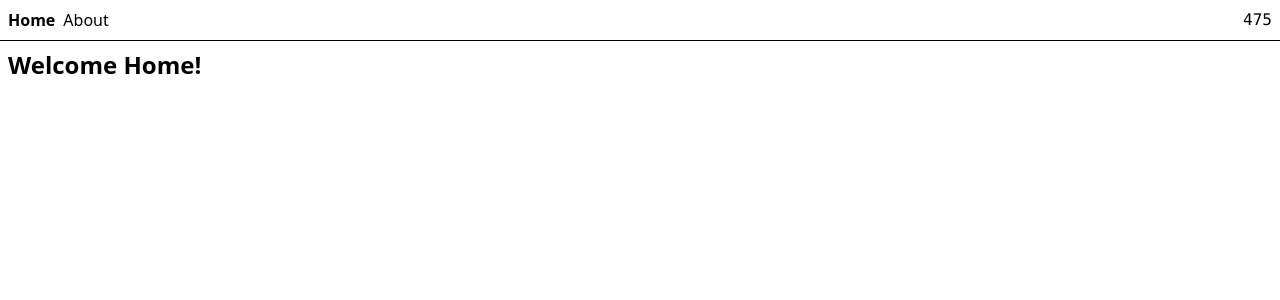
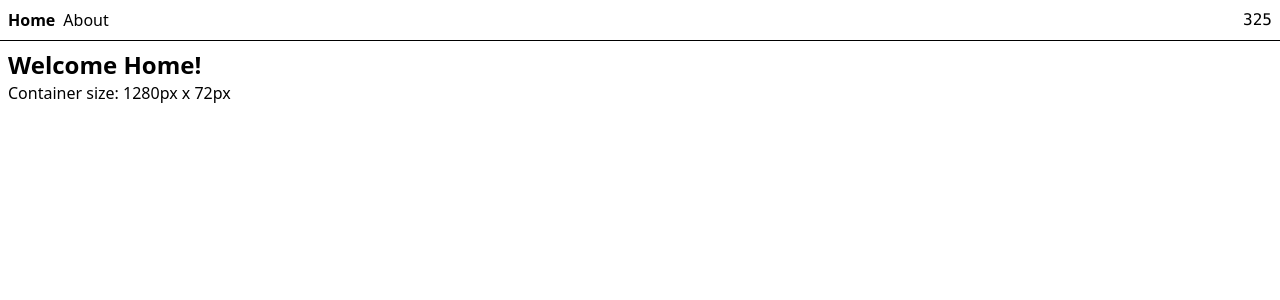
Before and after one commit to tylerschloesser/sim-v30, a React (Vite) app: page / in a window 1280 px wide. Shown: the top 300 px of the page. Built offline with nearby package versions, Linux system fonts and the light colour scheme.

Commit message:
add container observer

```diff
--- /dev/null
+++ b/src/components/ContainerObserver.tsx
@@ -0,0 +1,37 @@
+import { useRef, useState, useLayoutEffect, type ReactNode } from "react";
+
+export interface Size {
+  width: number;
+  height: number;
+}
+
+interface ContainerObserverProps {
+  children: (size: Size) => ReactNode;
+}
+
+export function ContainerObserver({ children }: ContainerObserverProps) {
+  const ref = useRef<HTMLDivElement>(null);
+  const [size, setSize] = useState<Size>({ width: 0, height: 0 });
+
+  useLayoutEffect(() => {
+    const el = ref.current;
+    if (!el) return;
+
+    const observer = new ResizeObserver((entries) => {
+      const entry = entries[0];
+      if (entry) {
+        const { width, height } = entry.contentRect;
+        setSize({ width, height });
+      }
+    });
+
+    observer.observe(el);
+    return () => observer.disconnect();
+  }, []);
+
+  return (
+    <div ref={ref} style={{ width: "100%", height: "100%" }}>
+      {children(size)}
+    </div>
+  );
+}
--- a/src/routes/index.tsx
+++ b/src/routes/index.tsx
@@ -1,4 +1,5 @@
 import { createFileRoute } from "@tanstack/react-router";
+import { ContainerObserver } from "../components/ContainerObserver";
 
 export const Route = createFileRoute("/")({
   component: Index,
@@ -6,8 +7,15 @@ export const Route = createFileRoute("/")({
 
 function Index() {
   return (
-    <div className="p-2">
-      <h3 className="text-2xl font-bold">Welcome Home!</h3>
-    </div>
+    <ContainerObserver>
+      {(size) => (
+        <div className="p-2">
+          <h3 className="text-2xl font-bold">Welcome Home!</h3>
+          <p>
+            Container size: {size.width}px x {size.height}px
+          </p>
+        </div>
+      )}
+    </ContainerObserver>
   );
 }
--- a/src/state/AppState.tsx
+++ b/src/state/AppState.tsx
@@ -5,6 +5,7 @@ import { AppStateContext } from "./AppStateContext";
 
 const initialState: AppState = {
   tick: 0,
+  camera: { x: 0, y: 0 },
 };
 
 export function AppStateProvider({ children }: { children: ReactNode }) {
--- a/src/state/AppStateContext.ts
+++ b/src/state/AppStateContext.ts
@@ -1,7 +1,13 @@
 import { createContext } from "react";
+
+export interface Camera {
+  x: number;
+  y: number;
+}
 
 export interface AppState {
   tick: number;
+  camera: Camera;
 }
 
 export type AppStateContextType = {
```
